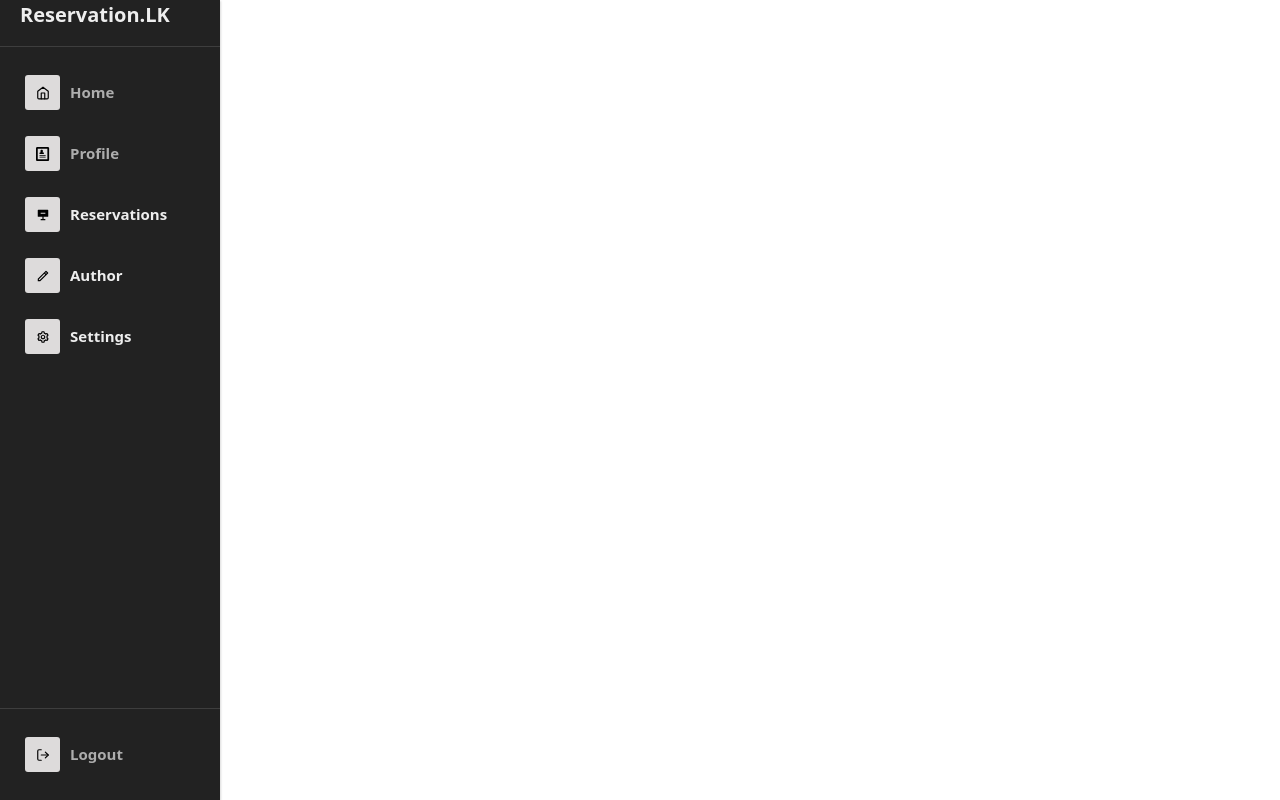
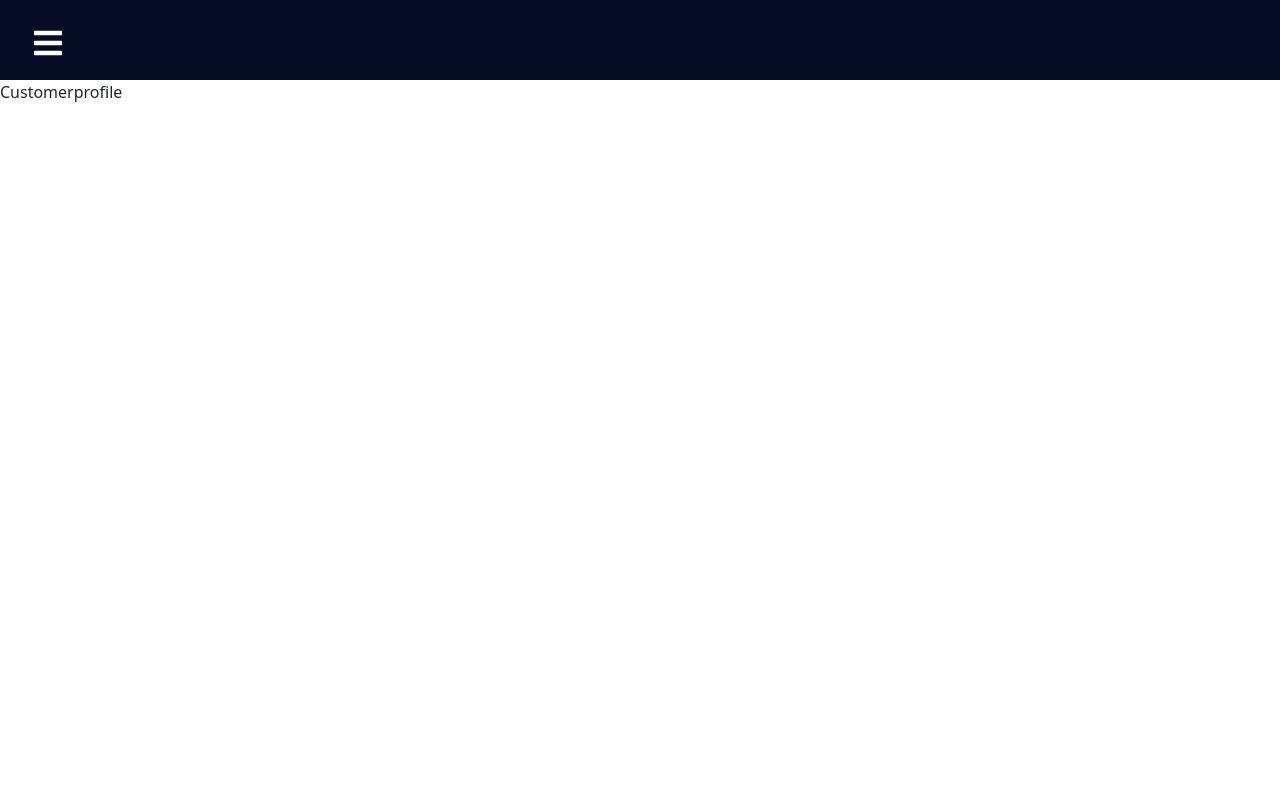
Before and after one commit to TitanEkanayake/final-project, a React (Create React App) app: page /Customerprofile in a window 1280 px wide. Built offline with nearby package versions, Linux system fonts and the light colour scheme.

Commit message:
new sidebar

```diff
--- a/package.json
+++ b/package.json
@@ -17,7 +17,8 @@
     "react-router-dom": "^6.2.1",
     "react-scripts": "5.0.0",
     "styled-components": "^5.3.3",
-    "web-vitals": "^2.1.4"
+    "web-vitals": "^2.1.4",
+    "yup": "^0.32.11"
   },
   "scripts": {
     "start": "react-scripts start",
--- a/src/App.js
+++ b/src/App.js
@@ -12,8 +12,8 @@
 import CompanyLogin from "./components/pages/CompanyLogin";
 import CustomerDash from "./components/pages/CustomerDash";
 import { useLocation } from "react-router-dom";
-import Sidebar from "./components/layouts/Sidebar";
 import Customerprofile from "./components/pages/Customerprofile";
+import Dashnav from "./components/layouts/Dashnav";
 
 const navEnabled = [
   "/",
@@ -36,7 +36,7 @@
   return (
     <div className="app">
       {enableNav() && <Navigationbar />}
-      {enableside() && <Sidebar />}
+      {enableside() && <Dashnav />}
       <Routes>
         <Route path="/" element={<Home />} />
         <Route path="/Aboutus" element={<Aboutus />} />
--- /dev/null
+++ b/src/components/layouts/Dashnav.css
@@ -0,0 +1,72 @@
+.navbar {
+  background-color: #060b26;
+  height: 80px;
+  display: flex;
+  justify-content: start;
+  align-items: center;
+}
+
+.menu-bars {
+  margin-left: 2rem;
+  font-size: 2rem;
+  background: none;
+}
+
+.nav-menu {
+  background-color: #060b26;
+  width: 250px;
+  height: 100vh;
+  display: flex;
+  justify-content: center;
+  position: fixed;
+  top: 0;
+  left: -100%;
+  transition: 850ms;
+}
+
+.nav-menu.active {
+  left: 0;
+  transition: 350ms;
+}
+
+.nav-text {
+  display: flex;
+  justify-content: start;
+  align-items: center;
+  padding: 8px 0px 8px 16px;
+  list-style: none;
+  height: 60px;
+}
+
+.nav-text a {
+  text-decoration: none;
+  color: #f5f5f5;
+  font-size: 18px;
+  width: 95%;
+  height: 100%;
+  display: flex;
+  align-items: center;
+  padding: 0 16px;
+  border-radius: 4px;
+}
+
+.nav-text a:hover {
+  background-color: #1a83ff;
+}
+
+.nav-menu-items {
+  width: 100%;
+}
+
+.navbar-toggle {
+  background-color: #060b26;
+  width: 100%;
+  height: 80px;
+  display: flex;
+  justify-content: start;
+  align-items: center;
+}
+
+span {
+  margin-left: 16px;
+}
--- /dev/null
+++ b/src/components/layouts/Dashnav.js
@@ -0,0 +1,45 @@
+import React, { useState } from "react";
+import * as FaIcons from "react-icons/fa";
+import * as AiIcons from "react-icons/ai";
+import { Link } from "react-router-dom";
+import { SidebarData } from "./SidebarData";
+import "./Dashnav.css";
+import { IconContext } from "react-icons";
+
+function Dashnav() {
+  const [Sidebar, setSidebar] = useState(false);
+
+  const showSidebar = () => setSidebar(!Sidebar);
+  return (
+    <>
+      <IconContext.Provider value={{ color: "#fff" }}>
+        <div className="navbar">
+          <Link to="#" className="menu-bars">
+            <FaIcons.FaBars onClick={showSidebar} />
+          </Link>
+        </div>
+        <nav className={Sidebar ? "nav-menu active" : "nav-menu"}>
+          <ul className="nav-menu-items" onClick={showSidebar}>
+            <li className="navbar-toggle">
+              <Link to="#" className="menu-bars">
+                <AiIcons.AiOutlineClose />
+              </Link>
+            </li>
+            {SidebarData.map((item, index) => {
+              return (
+                <li key={index} className={item.cName}>
+                  <Link to={item.path}>
+                    {item.icon}
+                    <span>{item.title}</span>
+                  </Link>
+                </li>
+              );
+            })}
+          </ul>
+        </nav>
+      </IconContext.Provider>
+    </>
+  );
+}
+
+export default Dashnav;
--- a/src/components/layouts/Sidebar.css
+++ /dev/null
@@ -1,76 +0,0 @@
-#header {
-  position: absolute;
-  width: 220px;
-}
-#header .pro-sidebar {
-  height: 100vh;
-}
-#header .closemenu {
-  color: rgb(255, 254, 254);
-  position: absolute;
-  right: 0;
-  z-index: 9999;
-  line-height: 20px;
-  border-radius: 50%;
-  font-weight: bold;
-  font-size: 22px;
-  top: 55px;
-  cursor: pointer;
-}
-#header .pro-sidebar {
-  width: 100%;
-  min-width: 100%;
-}
-
-#header .pro-sidebar-inner {
-  background-color: rgb(34, 34, 34);
-  box-shadow: 0.5px 0.866px 2px 0px rgba(0, 0, 0, 0.15);
-}
-#header .pro-sidebar-inner .pro-sidebar-layout {
-  overflow-y: hidden;
-}
-#header .pro-sidebar-inner .pro-sidebar-layout .logotext p {
-  font-size: 20px;
-  padding: 0 20px;
-  color: rgb(238, 238, 238);
-  font-weight: bold;
-}
-#header .pro-sidebar-inner .pro-sidebar-layout ul {
-  padding: 0 5px;
-}
-#header .pro-sidebar-inner .pro-sidebar-layout ul .pro-inner-item {
-  color: rgb(238, 238, 238);
-  margin: 10px 0px;
-  font-weight: bold;
-}
-#header
-  .pro-sidebar-inner
-  .pro-sidebar-layout
-  ul
-  .pro-inner-item
-  .pro-icon-wrapper {
-  background-color: #dddbdb;
-  color: #000;
-  border-radius: 3px;
-}
-#header
-  .pro-sidebar-inner
-  .pro-sidebar-layout
-  ul
-  .pro-inner-item
-  .pro-icon-wrapper
-  .pro-item-content {
-  color: #000;
-}
-#header .pro-sidebar-inner .pro-sidebar-layout .active {
-  background-image: linear-gradient(0deg, #a79c9c 0%, #727070 100%);
-}
-#header .logo {
-  padding: 20px;
-}
-
-@media only screen and (max-width: 720px) {
-  html {
-    overflow: hidden;
-  }
-}
--- a/src/components/layouts/Sidebar.js
+++ /dev/null
@@ -1,59 +0,0 @@
-import React from "react";
-import { useState } from "react";
-import {
-  ProSidebar,
-  Menu,
-  MenuItem,
-  SidebarHeader,
-  SidebarFooter,
-  SidebarContent,
-} from "react-pro-sidebar";
-import { ImProfile } from "react-icons/im";
-import { FiHome, FiLogOut } from "react-icons/fi";
-import { RiPencilLine } from "react-icons/ri";
-import { BiCog } from "react-icons/bi";
-import { RiReservedFill } from "react-icons/ri";
-import "react-pro-sidebar/dist/css/styles.css";
-import "./Sidebar.css";
-import { Link } from "react-router-dom";
-
-const Sidebar = () => {
-  const [menuCollapse, setMenuCollapse] = useState(false);
-  const menuIconClick = () => {
-    menuCollapse ? setMenuCollapse(false) : setMenuCollapse(true);
-  };
-  return (
-    <>
-      <div id="header">
-        <ProSidebar>
-          <SidebarHeader>
-            <div className="logotext">
-              <p>{"Reservation.LK "}</p>
-            </div>
-          </SidebarHeader>
-          <SidebarContent>
-            <Menu iconShape="square">
-              <MenuItem /*active={true}*/ icon={<FiHome />}>
-                <Link to="/CustomerDash">Home</Link>
-              </MenuItem>
-              <MenuItem icon={<ImProfile />}>
-                <Link to="/Customerprofile">Profile</Link>
-              </MenuItem>
-              <MenuItem icon={<RiReservedFill />}>Reservations</MenuItem>
-              <MenuItem icon={<RiPencilLine />}>Author</MenuItem>
-              <MenuItem icon={<BiCog />}>Settings</MenuItem>
-            </Menu>
-          </SidebarContent>
-          <SidebarFooter>
-            <Menu iconShape="square">
-              <MenuItem icon={<FiLogOut />}>
-                <Link to="/Customerlogin">Logout</Link>
-              </MenuItem>
-            </Menu>
-          </SidebarFooter>
-        </ProSidebar>
-      </div>
-    </>
-  );
-};
-export default Sidebar;
--- /dev/null
+++ b/src/components/layouts/SidebarData.js
@@ -0,0 +1,43 @@
+import React from "react";
+import * as FaIcons from "react-icons/fa";
+import * as AiIcons from "react-icons/ai";
+import * as IoIcons from "react-icons/io";
+
+export const SidebarData = [
+  {
+    title: "Home",
+    path: "/",
+    icon: <AiIcons.AiFillHome />,
+    cName: "nav-text",
+  },
+  {
+    title: "Reports",
+    path: "/reports",
+    icon: <IoIcons.IoIosPaper />,
+    cName: "nav-text",
+  },
+  {
+    title: "Products",
+    path: "/products",
+    icon: <FaIcons.FaCartPlus />,
+    cName: "nav-text",
+  },
+  {
+    title: "Team",
+    path: "/team",
+    icon: <IoIcons.IoMdPeople />,
+    cName: "nav-text",
+  },
+  {
+    title: "Messages",
+    path: "/messages",
+    icon: <FaIcons.FaEnvelopeOpenText />,
+    cName: "nav-text",
+  },
+  {
+    title: "Support",
+    path: "/support",
+    icon: <IoIcons.IoMdHelpCircle />,
+    cName: "nav-text",
+  },
+];
--- a/src/components/pages/CustomerDash.css
+++ b/src/components/pages/CustomerDash.css
@@ -1,12 +1,8 @@
 .card {
-  /*width: 18rem;*/
-  /*align-items: baseline;*/
   left: 300px;
   top: 60px;
   overflow: hidden;
   border-radius: 0px;
-  justify-content: space-between;
-  transition: trancefrom 200ms ease-in;
 }
 div.hero-container4 {
   background-color: rgb(228, 228, 228);
--- a/src/components/pages/CustomerDash.js
+++ b/src/components/pages/CustomerDash.js
@@ -20,7 +20,7 @@
   const renderCard = (card, index) => {
     return (
       <>
-        <Card style={{ width: "18rem" }} key={index}>
+        <Card style={{ width: "18rem", margin: "10px" }}>
           <Card.Img variant="top" src={card.image} />
           <Card.Body>
             <Card.Title>{card.title}</Card.Title>
--- a/src/components/pages/Customerprofile.js
+++ b/src/components/pages/Customerprofile.js
@@ -1,7 +1,5 @@
 import React from "react";
 
-function Customerprofile() {
+export default function Customerprofile() {
   return <div>Customerprofile</div>;
 }
-
-export default Customerprofile;
```
Also changed, not shown: 1 other file (tests, documents, lock files or other folders).
